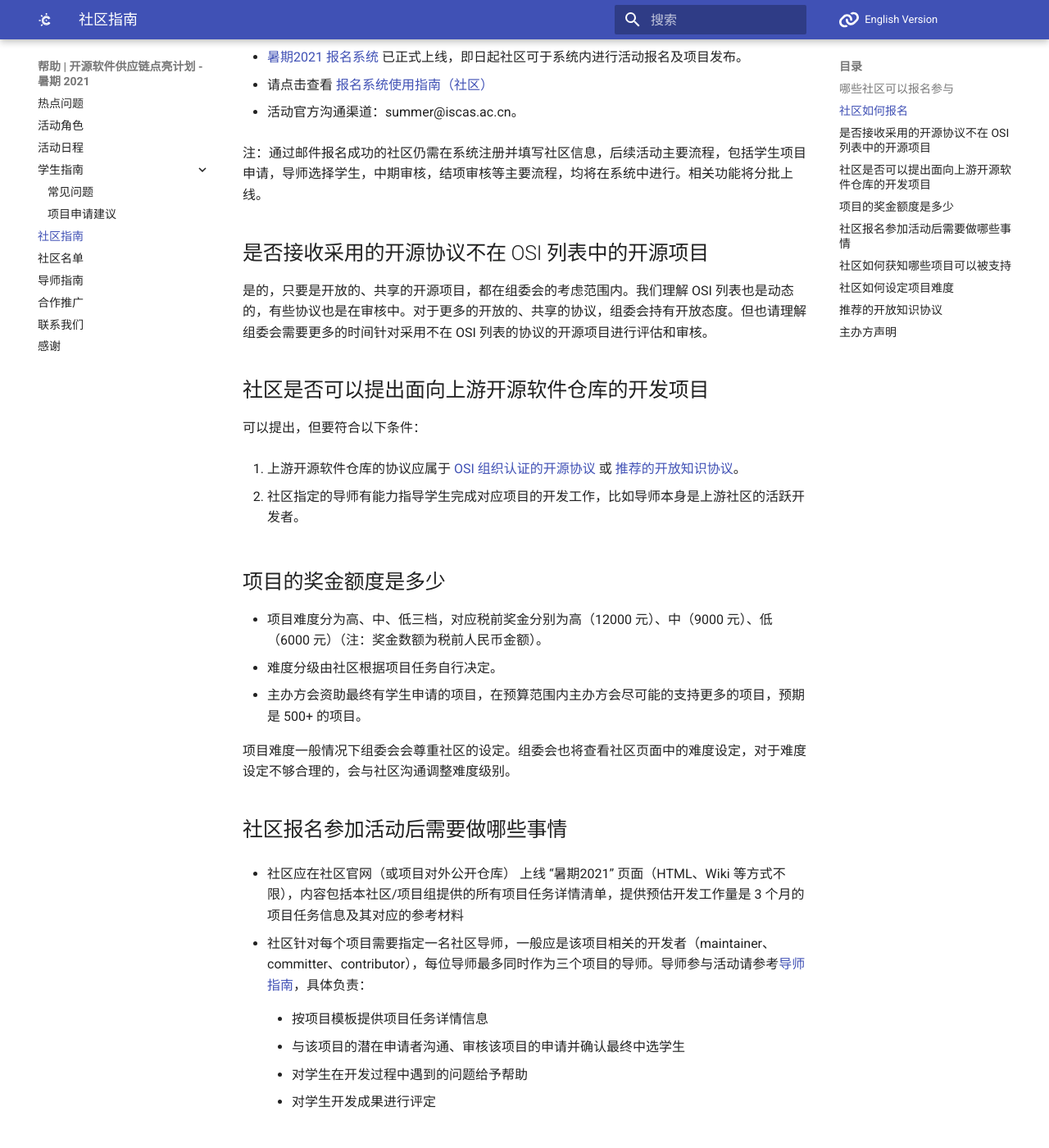
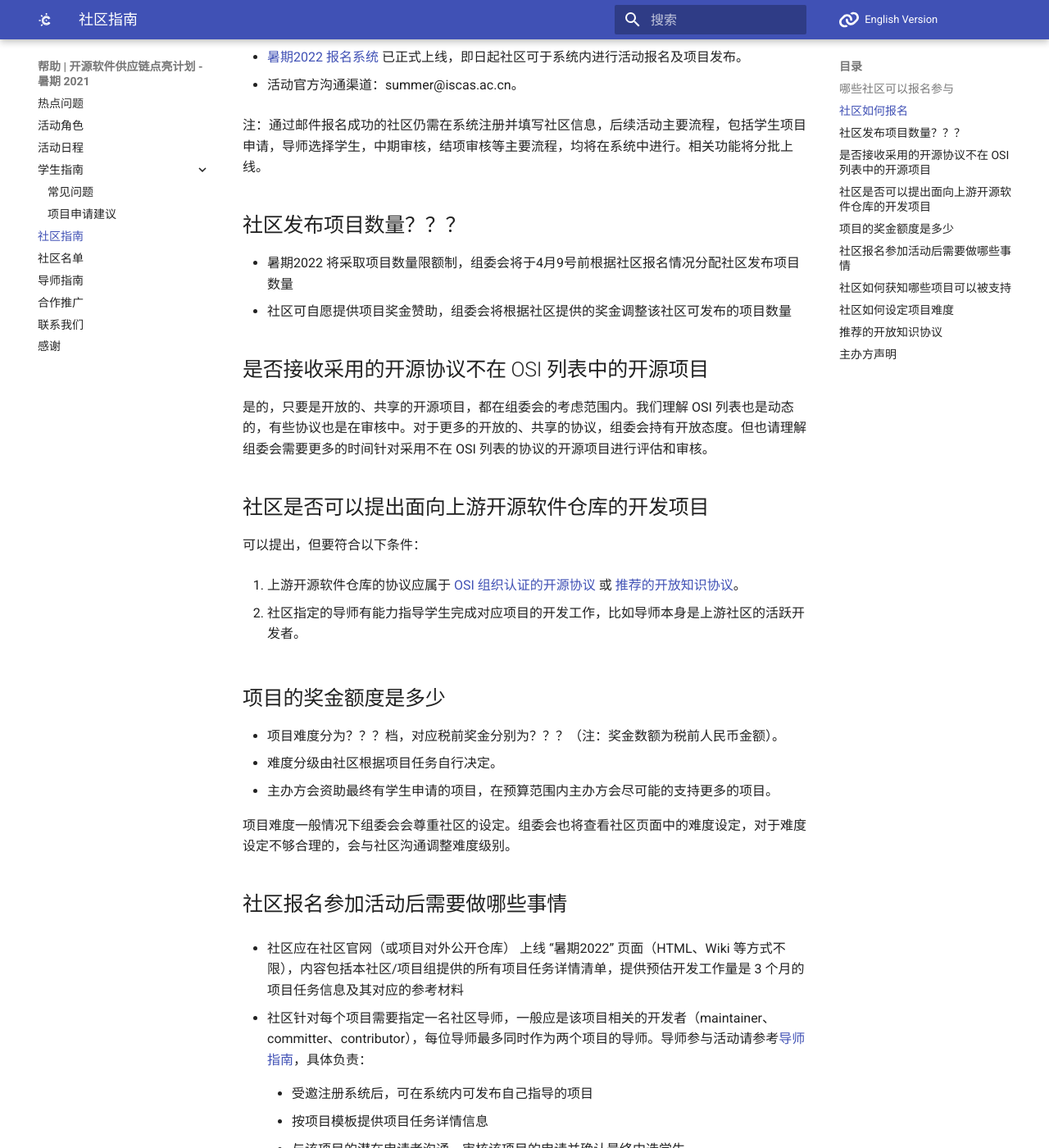
Before and after one commit to summer-ospp/help, an MkDocs documentation site: the page built from docs/community.md, in a window 1280 px wide and 1400 px high, scrolled down 407 px. Shown: the whole window at 82% size. Built offline with MkDocs 1.6.1 and Material for MkDocs 9.7.7, drawn with Linux system fonts in a browser that asks for light colours; comment, search, counter and statistics services are not loaded; some of the changed text lies outside the part shown.

Commit message:
Update community.md

```diff
--- a/docs/community.md
+++ b/docs/community.md
@@ -10,13 +10,16 @@
 
 ## 社区如何报名
 
-- [暑期2021 报名系统](https://portal.summer-ospp.ac.cn/summer/login) 已正式上线，即日起社区可于系统内进行活动报名及项目发布。
-
-  - 请点击查看 [报名系统使用指南（社区）](./assets/组织使用指南-开源软件供应链点亮计划管理系统.pdf)
+- [暑期2022 报名系统](https://portal.summer-ospp.ac.cn/summer/login) 已正式上线，即日起社区可于系统内进行活动报名及项目发布。
 
 - 活动官方沟通渠道：summer@iscas.ac.cn。
 
   注：通过邮件报名成功的社区仍需在系统注册并填写社区信息，后续活动主要流程，包括学生项目申请，导师选择学生，中期审核，结项审核等主要流程，均将在系统中进行。相关功能将分批上线。
+
+## 社区发布项目数量？？？
+
+- 暑期2022 将采取项目数量限额制，组委会将于4月9号前根据社区报名情况分配社区发布项目数量
+- 社区可自愿提供项目奖金赞助，组委会将根据社区提供的奖金调整该社区可发布的项目数量
 
 ## 是否接收采用的开源协议不在 OSI 列表中的开源项目
 
@@ -32,17 +35,19 @@
 
 ## 项目的奖金额度是多少
 
-- 项目难度分为高、中、低三档，对应税前奖金分别为高（12000 元）、中（9000 元）、低（6000 元）（注：奖金数额为税前人民币金额）。
+- 项目难度分为？？？档，对应税前奖金分别为？？？（注：奖金数额为税前人民币金额）。
 - 难度分级由社区根据项目任务自行决定。
-- 主办方会资助最终有学生申请的项目，在预算范围内主办方会尽可能的支持更多的项目，预期是 500+ 的项目。
+- 主办方会资助最终有学生申请的项目，在预算范围内主办方会尽可能的支持更多的项目。
 
 项目难度一般情况下组委会会尊重社区的设定。组委会也将查看社区页面中的难度设定，对于难度设定不够合理的，会与社区沟通调整难度级别。
 
 ## 社区报名参加活动后需要做哪些事情
 
-- 社区应在社区官网（或项目对外公开仓库） 上线 “暑期2021” 页面（HTML、Wiki 等方式不限），内容包括本社区/项目组提供的所有项目任务详情清单，提供预估开发工作量是 3 个月的项目任务信息及其对应的参考材料
+- 社区应在社区官网（或项目对外公开仓库） 上线 “暑期2022” 页面（HTML、Wiki 等方式不限），内容包括本社区/项目组提供的所有项目任务详情清单，提供预估开发工作量是 3 个月的项目任务信息及其对应的参考材料
 
-- 社区针对每个项目需要指定一名社区导师，一般应是该项目相关的开发者（maintainer、committer、contributor），每位导师最多同时作为三个项目的导师。导师参与活动请参考[导师指南](https://github.com/summer-ospp/help/blob/main/docs/mentor.md)，具体负责：
+- 社区针对每个项目需要指定一名社区导师，一般应是该项目相关的开发者（maintainer、committer、contributor），每位导师最多同时作为两个项目的导师。导师参与活动请参考[导师指南](https://github.com/summer-ospp/help/blob/main/docs/mentor.md)，具体负责：
+
+    - 受邀注册系统后，可在系统内可发布自己指导的项目
 
     - 按项目模板提供项目任务详情信息
 
@@ -64,9 +69,9 @@
 
 ## 社区如何设定项目难度
 
-项目难度分为高、中、低三档，社区可根据以下参考标准来设定。组委会建议开放知识类项目的难度，一般应为低或者中。
+项目难度分为？？？三档，社区可根据以下参考标准来设定。组委会建议开放知识类项目的难度，一般应为低或者中。
 
-以下为难度参考标准：
+以下为难度参考标准：？？？
 
 - 高：奖金人民币 12000 元
 
```
